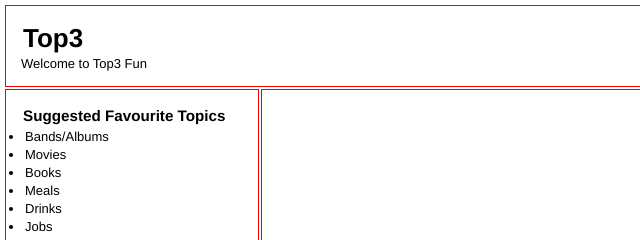
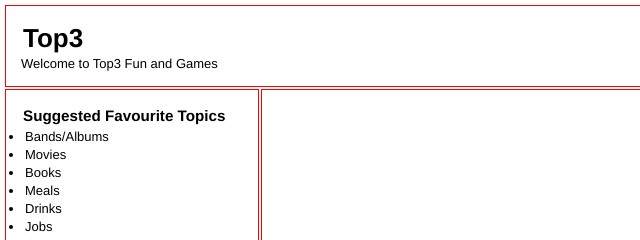
Before and after one commit to ian-stock/top3app, a website: page public/index.html in a window 1280 px wide. Shown: the top 240 px of the page, 0-640 px from the left. Drawn offline with nearby package versions, Linux system fonts and the light colour scheme; no server answers.

Commit message:
checking auto-deploys

```diff
--- a/public/index.html
+++ b/public/index.html
@@ -105,7 +105,7 @@
 
 <div class="dheader">
   <h1>Top3</h1>
-  Welcome to Top3 Fun
+  Welcome to Top3 Fun and Games
 </div>
 <div class="dmenu">
   <h3>Suggested Favourite Topics</h3>
```
